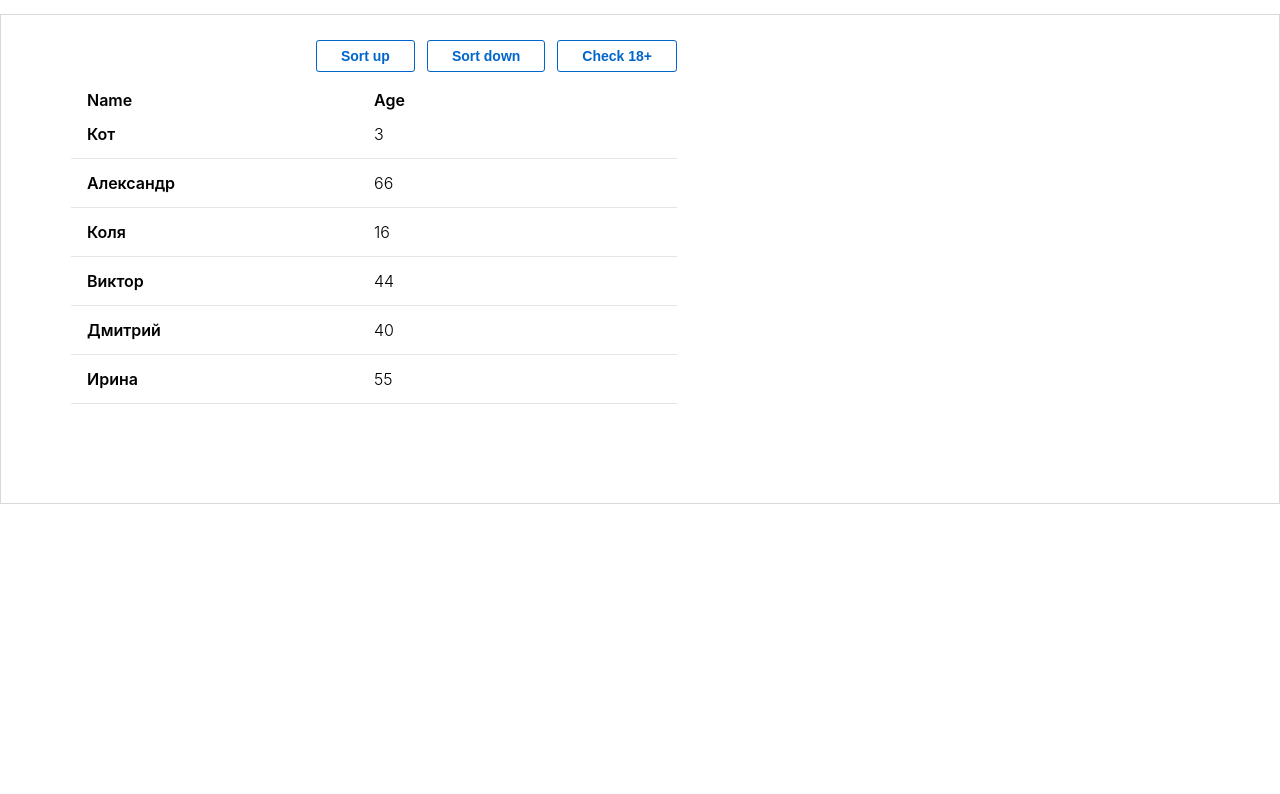
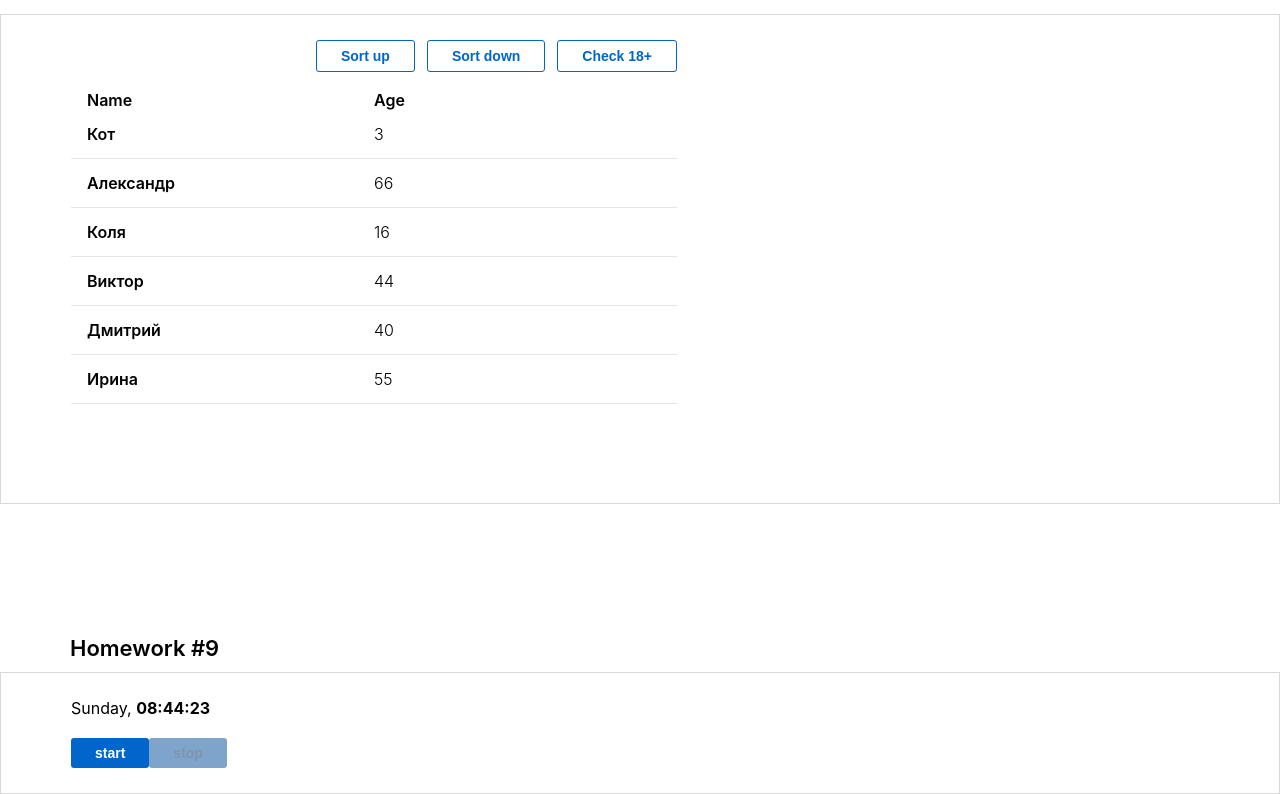
Before and after one commit to vetal1136/hws2-master, a React (Create React App) app: page /#/pre-junior in a window 1280 px wide. Shown: the part 2690-3484 px from the top of the page. Before the commit the page ends 3194 px from the top, so only its background shows below. Built offline with nearby package versions, Linux system fonts and the light colour scheme.

Commit message:
4 sprint 1 week 1 homework

```diff
--- a/src/s1-main/App.tsx
+++ b/src/s1-main/App.tsx
@@ -8,6 +8,7 @@ import HW5 from "../s2-homeworks/hw05/HW5";
 import HW6 from "../s2-homeworks/hw06/HW6";
 import HW7 from "../s2-homeworks/hw07/HW7";
 import HW8 from "../s2-homeworks/hw08/HW8";
+import HW9 from "../s2-homeworks/hw09/HW9";
 
 
 function App() {
@@ -24,6 +25,7 @@ function App() {
             <HW6/>
             <HW7/>
             <HW8/>
+            <HW9/>
         </div>
     )
 }
--- a/src/s2-homeworks/hw09/Clock.tsx
+++ b/src/s2-homeworks/hw09/Clock.tsx
@@ -1,38 +1,43 @@
-import React, {useState} from 'react'
-import SuperButton from '../hw04/common/c2-SuperButton/SuperButton'
-import {restoreState} from '../hw06/localStorage/localStorage'
-import s from './Clock.module.css'
+import React, { useState, useEffect } from 'react';
+import SuperButton from '../hw04/common/c2-SuperButton/SuperButton';
+import { restoreState, saveState } from '../hw06/localStorage/localStorage';
+import s from './Clock.module.css';
 
 function Clock() {
-    const [timerId, setTimerId] = useState<number | undefined>(undefined)
-    // for autotests // не менять // можно подсунуть в локалСторэдж нужную дату, чтоб увидеть как она отображается
-    const [date, setDate] = useState<Date>(new Date(restoreState('hw9-date', Date.now())))
-    const [show, setShow] = useState<boolean>(false)
+    const [timerId, setTimerId] = useState<number | undefined>(undefined);
+    const [date, setDate] = useState<Date>(new Date(restoreState('hw9-date', Date.now())));
+    const [show, setShow] = useState<boolean>(false);
+
+    useEffect(() => {
+        saveState('hw9-date', date.getTime());
+    }, [date]);
 
     const start = () => {
-        // пишут студенты // запустить часы (должно отображаться реальное время, а не +1)
-        // сохранить ид таймера (https://learn.javascript.ru/settimeout-setinterval#setinterval)
-
-    }
+        const id = window.setInterval(() => {
+            setDate(new Date());
+        }, 1000);
+        setTimerId(id);
+    };
 
     const stop = () => {
-        // пишут студенты // поставить часы на паузу, обнулить ид таймера (timerId <- undefined)
+        if (timerId) {
+            clearInterval(timerId);
+            setTimerId(undefined);
+        }
+    };
 
-    }
+    const onMouseEnter = () => {
+        setShow(true);
+    };
 
-    const onMouseEnter = () => { // пишут студенты // показать дату если наведена мышка
+    const onMouseLeave = () => {
+        setShow(false);
+    };
 
-    }
-    const onMouseLeave = () => { // пишут студенты // спрятать дату если мышка не наведена
-
-    }
-
-    const stringTime = 'date->time' || <br/> // часы24:минуты:секунды (01:02:03)/(23:02:03)/(24:00:00)/(00:00:01) // пишут студенты
-    const stringDate = 'date->date' || <br/> // день.месяц.год (01.02.2022) // пишут студенты, варианты 01.02.0123/01.02.-123/01.02.12345 не рассматриваем
-
-    // день недели на английском, месяц на английском (https://learn.javascript.ru/intl#intl-datetimeformat)
-    const stringDay = 'date->day' || <br/> // пишут студенты
-    const stringMonth = 'date->month' || <br/> // пишут студенты
+    const stringTime = date.toLocaleTimeString('en-US', { hour12: false });
+    const stringDate = date.toLocaleDateString('en-US');
+    const stringDay = date.toLocaleDateString('en-US', { weekday: 'long' });
+    const stringMonth = date.toLocaleDateString('en-US', { month: 'long' });
 
     return (
         <div className={s.clock}>
@@ -57,7 +62,7 @@ function Clock() {
                         </>
                     ) : (
                         <>
-                            <br/>
+                            <br />
                         </>
                     )}
                 </div>
@@ -66,21 +71,21 @@ function Clock() {
             <div className={s.buttonsContainer}>
                 <SuperButton
                     id={'hw9-button-start'}
-                    disabled={true} // пишут студенты // задизэйблить если таймер запущен
+                    disabled={!!timerId}
                     onClick={start}
                 >
                     start
                 </SuperButton>
                 <SuperButton
                     id={'hw9-button-stop'}
-                    disabled={true} // пишут студенты // задизэйблить если таймер не запущен
+                    disabled={!timerId}
                     onClick={stop}
                 >
                     stop
                 </SuperButton>
             </div>
         </div>
-    )
+    );
 }
 
-export default Clock
+export default Clock;
```
